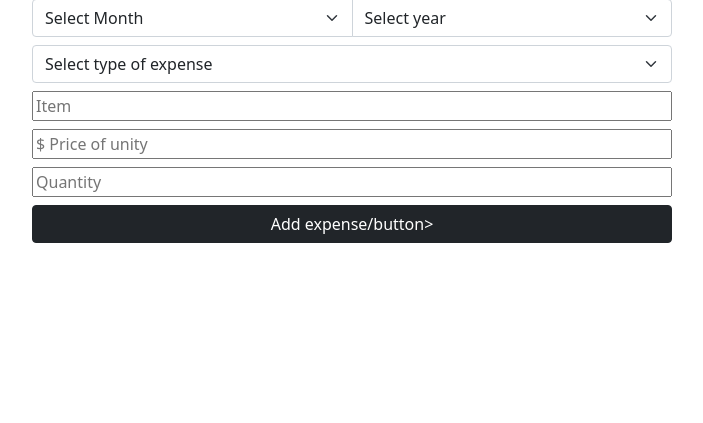
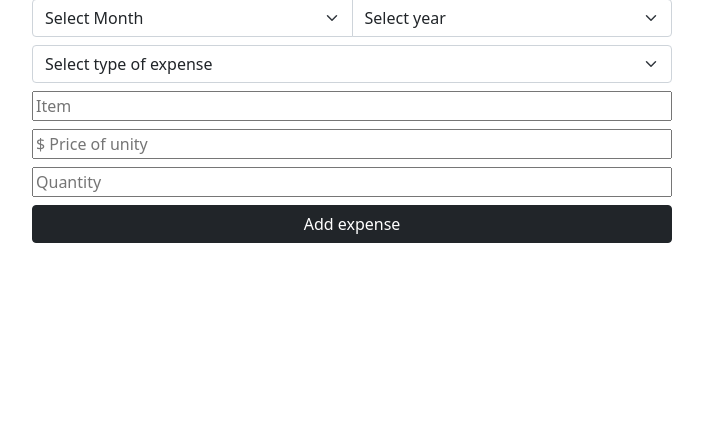
Before and after one commit to vicentecrespop/CS50FinalProject, a Flask app: page /spending in a window 1280 px wide. Shown: the part 67-490 px from the top of the page, without its empty margins (288-991 px from the left). Run offline with Flask 2, Linux system fonts and the light colour scheme; a user stored in the database is signed in.

Commit message:
Atualizei tudo

```diff
--- a/templates/spending.html
+++ b/templates/spending.html
@@ -45,7 +45,7 @@
             <input type="text" name="item" placeholder="Item">
             <input type="number" name="price" min="0" step="0.01" placeholder="$ Price of unity">
             <input type="number" name="amount" min="1" placeholder="Quantity">
-            <button type="submit" class="btn btn-dark">Add expense/button>
+            <button type="submit" class="btn btn-dark">Add expense</button>
         </div>
     </form>
     {% if errorMsg %}
```
Also changed, not shown: users.db.
